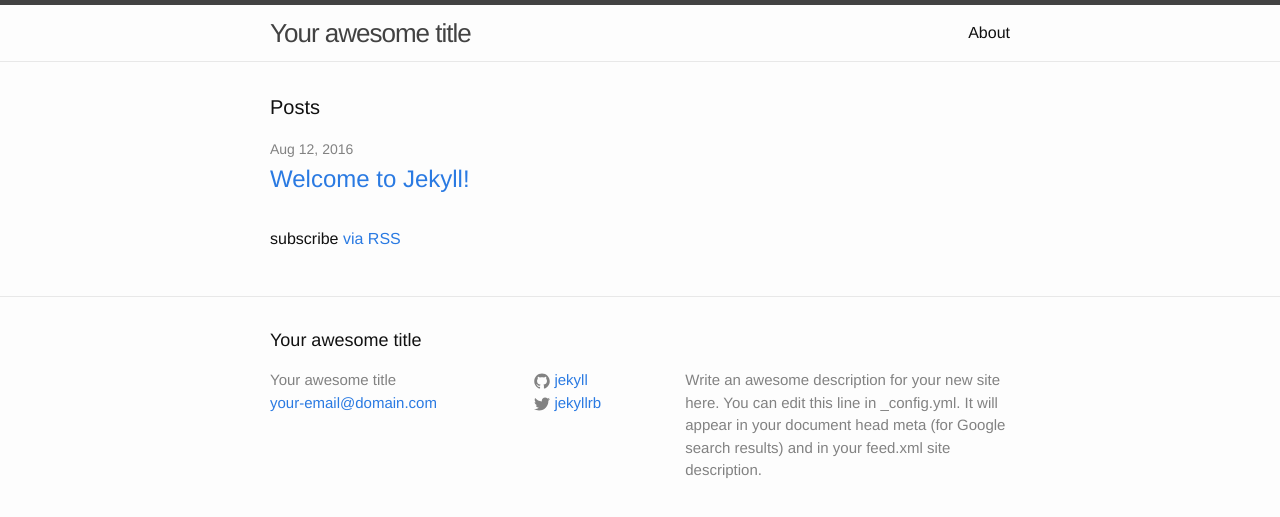
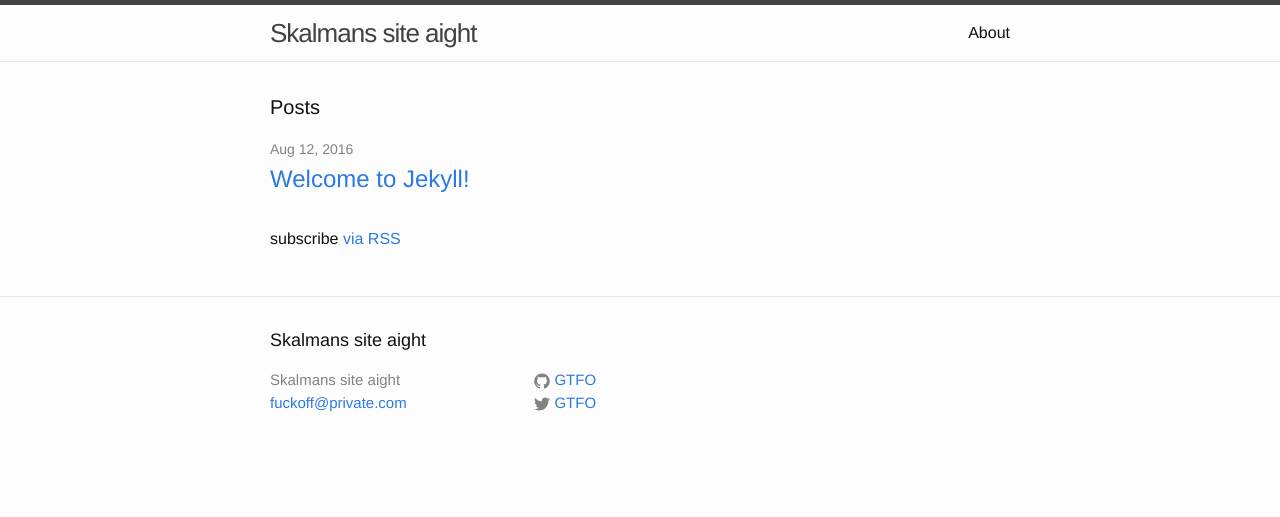
Before and after one commit to IamSkalman/iamskalman.github.io, a Jekyll site: the page built from index.html, in a window 1280 px wide. Shown: the top 517 px of the page. Built offline with Jekyll 4.4.1, drawn with Linux system fonts in a browser that asks for light colours.

Commit message:
Update _config.yml

```diff
--- a/_config.yml
+++ b/_config.yml
@@ -1,4 +1,4 @@
-# Welcome to Jekyll!
+# Skalmans bomb ass site aight
 #
 # This config file is meant for settings that affect your whole blog, values
 # which you are expected to set up once and rarely need to edit after that.
@@ -6,16 +6,13 @@
 # 'jekyll serve'. If you change this file, please restart the server process.
 
 # Site settings
-title: Your awesome title
-email: your-email@domain.com
-description: > # this means to ignore newlines until "baseurl:"
-  Write an awesome description for your new site here. You can edit this
-  line in _config.yml. It will appear in your document head meta (for
-  Google search results) and in your feed.xml site description.
+title: Skalmans site aight
+email: fuckoff@private.com
+description: > # GTFO
 baseurl: "" # the subpath of your site, e.g. /blog
 url: "http://yourdomain.com" # the base hostname & protocol for your site
-twitter_username: jekyllrb
-github_username:  jekyll
+twitter_username: GTFO
+github_username:  GTFO
 
 # Build settings
 markdown: kramdown
```
